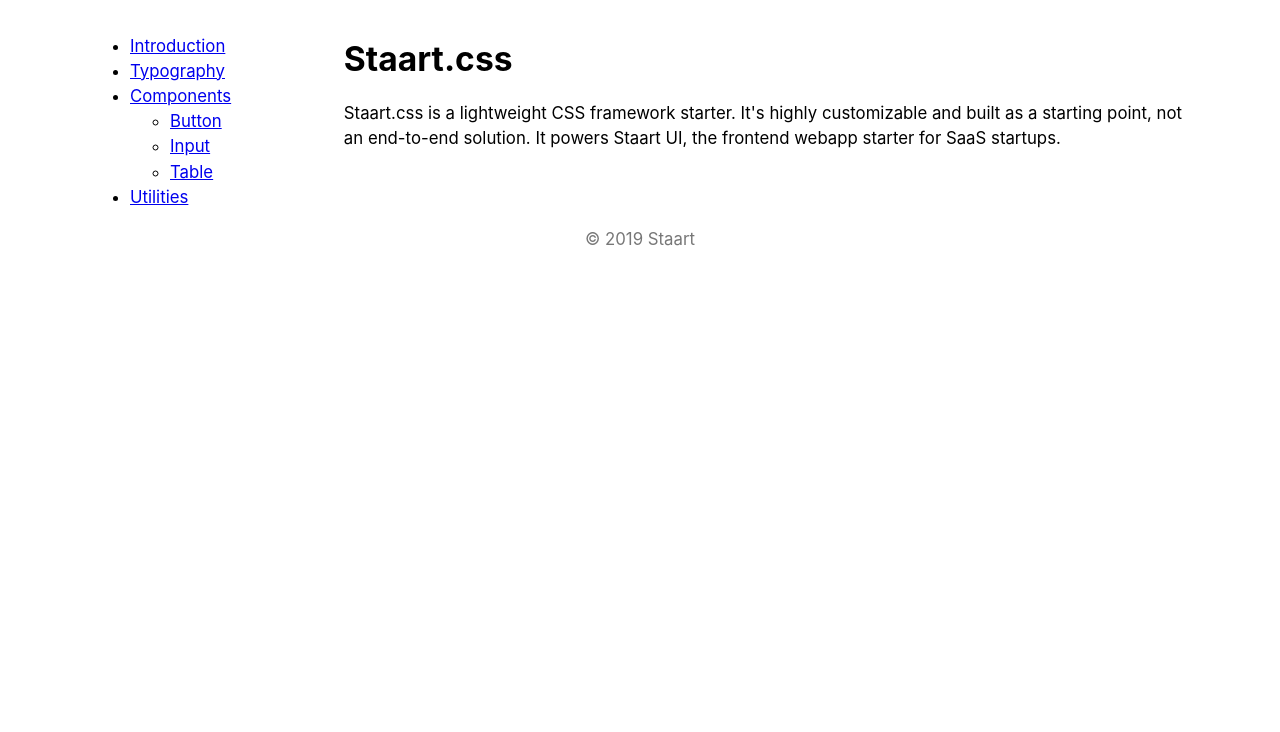
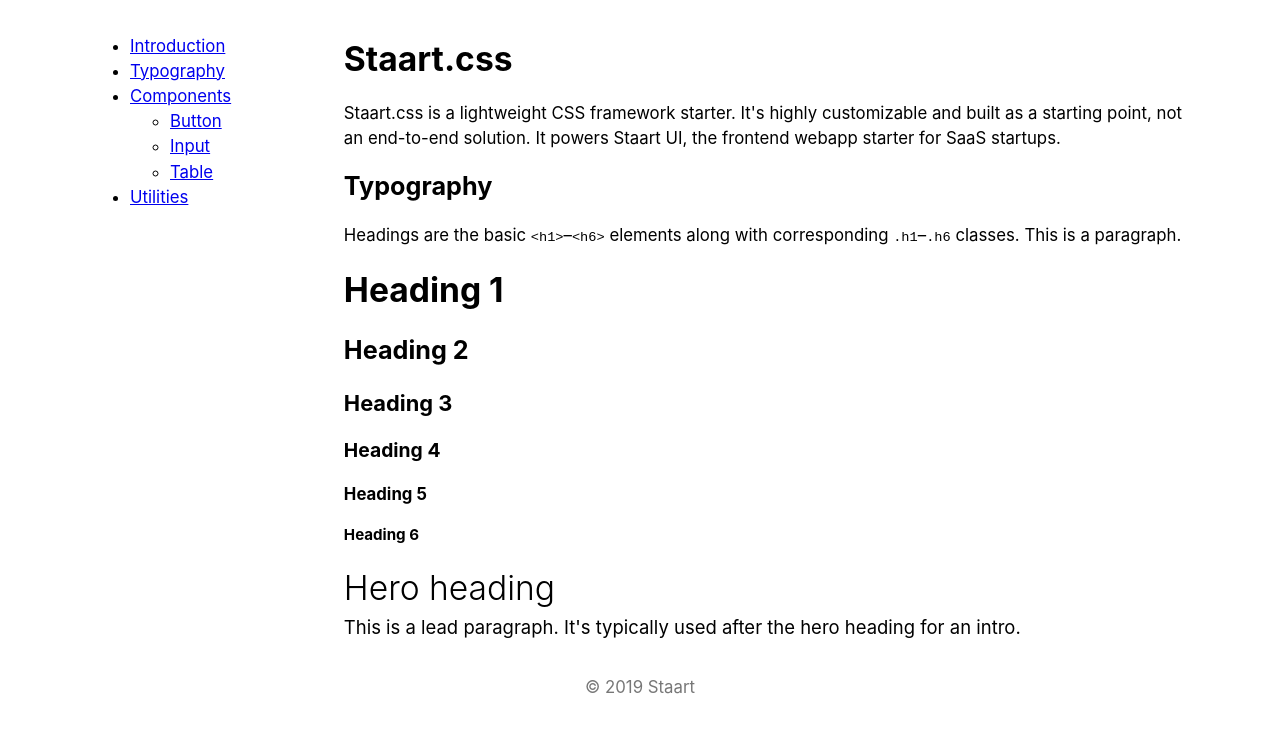
Before and after one commit to staart/css, a website: page docs/index.html in a window 1280 px wide. Drawn offline with nearby package versions, Linux system fonts and the light colour scheme; files that its build step writes are made by us from their sources.

Commit message:
:sparkles: Add typography

```diff
--- a/docs/index.html
+++ b/docs/index.html
@@ -25,6 +25,16 @@
       <main>
         <h1>Staart.css</h1>
         <p>Staart.css is a lightweight CSS framework starter. It's highly customizable and built as a starting point, not an end-to-end solution. It powers Staart UI, the frontend webapp starter for SaaS startups.</p>
+        <h2>Typography</h2>
+        <p>Headings are the basic <code>&lt;h1&gt;</code>&ndash;<code>&lt;h6&gt;</code> elements along with corresponding <code>.h1</code>&ndash;<code>.h6</code> classes. This is a paragraph.</p>
+        <div class="h1">Heading 1</div>
+        <div class="h2">Heading 2</div>
+        <div class="h3">Heading 3</div>
+        <div class="h4">Heading 4</div>
+        <div class="h5">Heading 5</div>
+        <div class="h6">Heading 6</div>
+        <div class="hero">Hero heading</div>
+        <p class="lead">This is a lead paragraph. It's typically used after the hero heading for an intro.</p>
       </main>
     </div>
     <footer class="text text--align-center text--color-light">
--- a/src/reboot.scss
+++ b/src/reboot.scss
@@ -50,11 +50,6 @@
   box-sizing: content-box;
   height: 0;
   overflow: visible;
-}
-
-h1, h2, h3, h4, h5, h6 {
-  margin-top: 0;
-  margin-bottom: 1rem;
 }
 
 p {
--- /dev/null
+++ b/src/typography.scss
@@ -0,0 +1,32 @@
+h1, .h1, .hero {
+  font-size: 200%;
+}
+h2, .h2 {
+  font-size: 150%;
+}
+h3, .h3 {
+  font-size: 130%;
+}
+h4, .h4 {
+  font-size: 115%;
+}
+h5, .h5 {
+  font-size: 100%;
+}
+h6, .h6 {
+  font-size: 90%;
+}
+
+h1, h2, h3, h4, h5, h6,
+.h1, .h2, .h3, .h4, .h5, .h6 {
+  margin-top: 0;
+  margin-bottom: 1rem;
+  font-weight: bold;
+}
+
+.hero {
+  font-weight: 300;
+}
+.lead {
+  font-size: 110%;
+}
--- a/src/utilities.scss
+++ b/src/utilities.scss
@@ -2,7 +2,7 @@
   margin-top: 2rem;
 }
 .mb-2 {
-  margin-top: 2rem;
+  margin-bottom: 2rem;
 }
 
 .text--align-left {
--- a/staart.scss
+++ b/staart.scss
@@ -4,6 +4,7 @@
 
 @import "./src/reboot.scss";
 @import "./src/grid.scss";
+@import "./src/typography.scss";
 @import "./src/utilities.scss";
 @import "./src/theme.scss";
 
```
